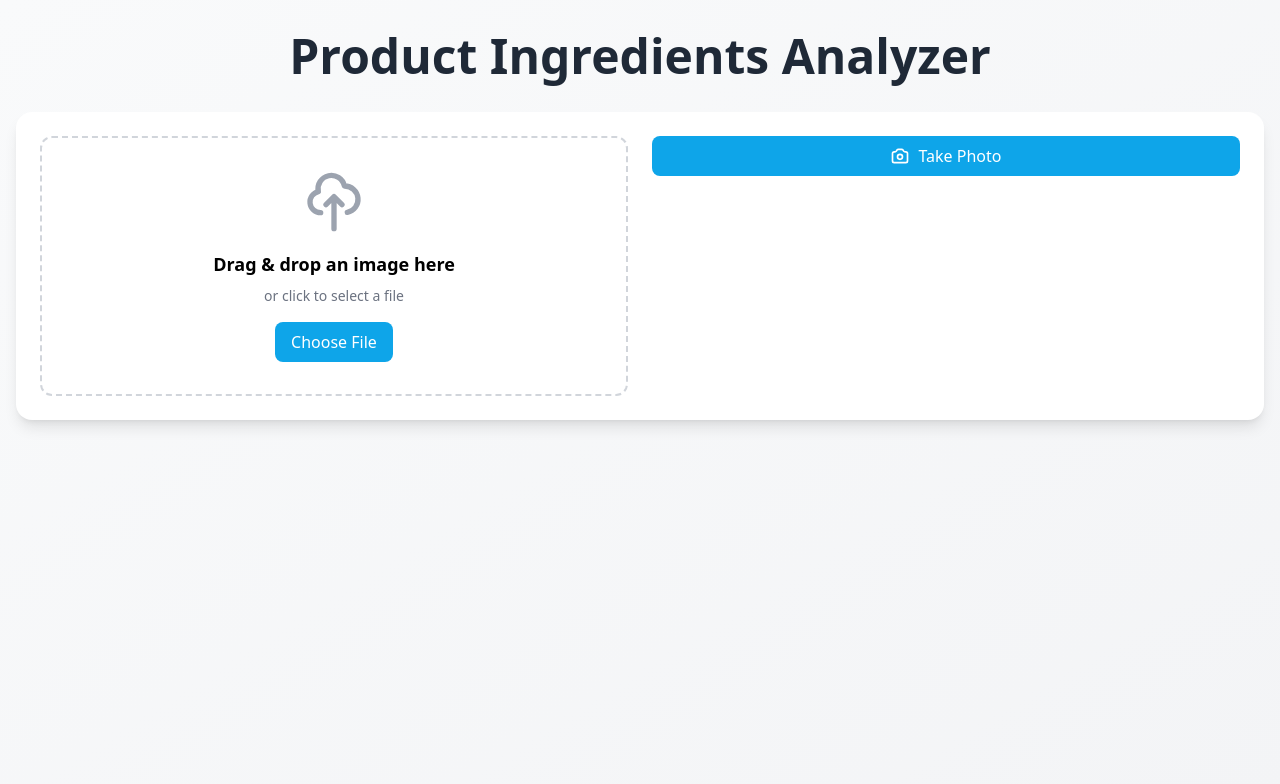
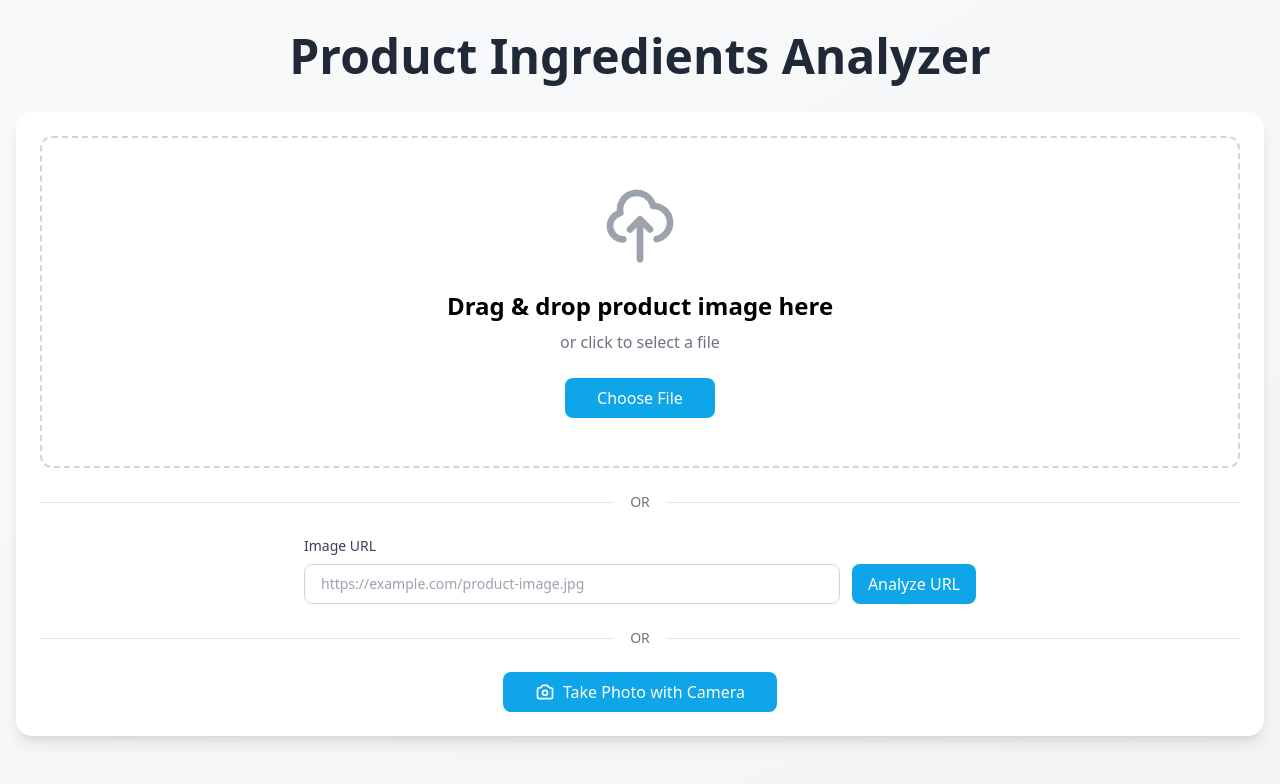
Before and after one commit to Vishal-Isharani/product-description-analyser-fe, a React (Vite) app: page / in a window 1280 px wide. Shown: the top 784 px of the page. Built offline with nearby package versions, Linux system fonts and the light colour scheme.

Commit message:
feat: Allow to analyze image with url

```diff
--- a/package.json
+++ b/package.json
@@ -14,7 +14,8 @@
     "react-dom": "^18.3.1",
     "react-dropzone": "^14.2.3",
     "react-webcam": "^7.2.0",
-    "axios": "^1.6.5"
+    "axios": "^1.6.5",
+    "react-router": "^7.1.1"
   },
   "devDependencies": {
     "@eslint/js": "^9.17.0",
--- a/src/App.jsx
+++ b/src/App.jsx
@@ -1,60 +1,15 @@
-import { useState } from 'react';
-import axios from 'axios';
-import ImageUpload from './components/ImageUpload';
-import CameraCapture from './components/CameraCapture';
-import IngredientsReport from './components/IngredientsReport';
+import { BrowserRouter as Router, Routes, Route } from 'react-router';
+import UploadPage from './pages/UploadPage';
+import ReportPage from './pages/ReportPage';
 
 function App() {
-  const [ingredients, setIngredients] = useState(null);
-  const [loading, setLoading] = useState(false);
-  const [error, setError] = useState(null);
-
-  const analyzeImage = async (imageFile) => {
-    setLoading(true);
-    setError(null);
-    try {
-      const formData = new FormData();
-      formData.append('file', imageFile);
-
-      const response = await axios.post('http://localhost:8000/analyze', formData);
-      setIngredients(response.data);
-      setLoading(false);
-    } catch (error) {
-      console.error('Error analyzing image:', error);
-      setError('Failed to analyze image. Please try again.');
-      setLoading(false);
-    }
-  };
-
   return (
-    <div className="min-h-screen bg-gradient-to-br from-gray-50 to-gray-100">
-      <div className="container mx-auto px-4 py-8">
-        <h1 className="text-4xl md:text-5xl font-bold text-center text-gray-800 mb-8">
-          Product Ingredients Analyzer
-        </h1>
-
-        <div className="bg-white rounded-2xl shadow-lg p-6 mb-8">
-          <div className="grid grid-cols-1 md:grid-cols-2 gap-6">
-            <div className="flex-1">
-              <ImageUpload onImageSelect={analyzeImage} />
-            </div>
-            <div className="flex-1">
-              <CameraCapture onCapture={analyzeImage} />
-            </div>
-          </div>
-        </div>
-
-        {(loading || ingredients || error) && (
-          <div className="bg-white rounded-2xl shadow-lg p-6 transition-all duration-300 ease-in-out">
-            <IngredientsReport
-              loading={loading}
-              ingredients={ingredients}
-              error={error}
-            />
-          </div>
-        )}
-      </div>
-    </div>
+    <Router>
+      <Routes>
+        <Route path="/" element={<UploadPage />} />
+        <Route path="/report" element={<ReportPage />} />
+      </Routes>
+    </Router>
   );
 }
 
--- a/src/components/CameraCapture.jsx
+++ b/src/components/CameraCapture.jsx
@@ -21,9 +21,9 @@ function CameraCapture({ onCapture }) {
   }, [webcamRef, onCapture]);
 
   return (
-    <div className="flex flex-col h-full">
+    <>
       <button
-        className="btn-primary flex items-center justify-center gap-2"
+        className="btn-primary flex items-center justify-center gap-2 px-8"
         onClick={() => setIsOpen(true)}
       >
         <svg
@@ -45,11 +45,11 @@ function CameraCapture({ onCapture }) {
             d="M15 13a3 3 0 11-6 0 3 3 0 016 0z"
           />
         </svg>
-        Take Photo
+        Take Photo with Camera
       </button>
 
       {isOpen && (
-        <div className="fixed inset-0 bg-black bg-opacity-50 flex items-center justify-center p-4 z-50">
+        <div className="fixed inset-0 bg-black bg-opacity-75 flex items-center justify-center p-4 z-50">
           <div className="bg-white rounded-2xl p-6 max-w-2xl w-full">
             <div className="relative">
               <Webcam
@@ -75,7 +75,7 @@ function CameraCapture({ onCapture }) {
           </div>
         </div>
       )}
-    </div>
+    </>
   );
 }
 
--- a/src/components/ImageUpload.jsx
+++ b/src/components/ImageUpload.jsx
@@ -21,8 +21,8 @@ function ImageUpload({ onImageSelect }) {
     <div
       {...getRootProps()}
       className={`
-        flex flex-col items-center justify-center p-8 border-2 border-dashed
-        rounded-xl cursor-pointer transition-all duration-200
+        flex flex-col items-center justify-center p-12 border-2 border-dashed
+        rounded-xl cursor-pointer transition-all duration-200 min-h-[300px]
         ${isDragActive
           ? 'border-primary-500 bg-primary-50'
           : 'border-gray-300 hover:border-primary-400 hover:bg-gray-50'
@@ -31,7 +31,7 @@ function ImageUpload({ onImageSelect }) {
     >
       <input {...getInputProps()} />
       <svg
-        className={`w-16 h-16 mb-4 ${isDragActive ? 'text-primary-500' : 'text-gray-400'}`}
+        className={`w-20 h-20 mb-6 ${isDragActive ? 'text-primary-500' : 'text-gray-400'}`}
         fill="none"
         stroke="currentColor"
         viewBox="0 0 24 24"
@@ -43,11 +43,11 @@ function ImageUpload({ onImageSelect }) {
           d="M7 16a4 4 0 01-.88-7.903A5 5 0 1115.9 6L16 6a5 5 0 011 9.9M15 13l-3-3m0 0l-3 3m3-3v12"
         />
       </svg>
-      <h3 className="text-lg font-semibold mb-2">
-        {isDragActive ? 'Drop the image here' : 'Drag & drop an image here'}
+      <h3 className="text-2xl font-semibold mb-2">
+        {isDragActive ? 'Drop the image here' : 'Drag & drop product image here'}
       </h3>
-      <p className="text-sm text-gray-500 mb-4">or click to select a file</p>
-      <button className="btn-primary">
+      <p className="text-base text-gray-500 mb-6">or click to select a file</p>
+      <button className="btn-primary px-8">
         Choose File
       </button>
     </div>
--- /dev/null
+++ b/src/components/ImageUrlInput.jsx
@@ -0,0 +1,50 @@
+import { useState } from 'react';
+import PropTypes from 'prop-types';
+
+function ImageUrlInput({ onUrlSubmit }) {
+  const [url, setUrl] = useState('');
+
+  const handleSubmit = (e) => {
+    e.preventDefault();
+    if (url.trim()) {
+      onUrlSubmit(url.trim());
+      setUrl('');
+    }
+  };
+
+  return (
+    <form onSubmit={handleSubmit} className="w-full">
+      <div className="flex flex-col items-center space-y-4">
+        <div className="w-full max-w-2xl">
+          <label htmlFor="image-url" className="block text-sm font-medium text-gray-700 mb-2">
+            Image URL
+          </label>
+          <div className="flex gap-3">
+            <input
+              type="url"
+              id="image-url"
+              value={url}
+              onChange={(e) => setUrl(e.target.value)}
+              placeholder="https://example.com/product-image.jpg"
+              className="flex-1 min-w-0 block w-full px-4 py-2 rounded-lg border border-gray-300 focus:ring-2 focus:ring-primary-500 focus:border-primary-500 sm:text-sm"
+              required
+            />
+            <button
+              type="submit"
+              className="btn-primary whitespace-nowrap"
+              disabled={!url.trim()}
+            >
+              Analyze URL
+            </button>
+          </div>
+        </div>
+      </div>
+    </form>
+  );
+}
+
+ImageUrlInput.propTypes = {
+  onUrlSubmit: PropTypes.func.isRequired,
+};
+
+export default ImageUrlInput;
--- /dev/null
+++ b/src/pages/ReportPage.jsx
@@ -0,0 +1,54 @@
+import { useLocation, useNavigate } from 'react-router';
+import IngredientsReport from '../components/IngredientsReport';
+
+function ReportPage() {
+  const location = useLocation();
+  const navigate = useNavigate();
+  const ingredients = location.state?.data;
+
+  if (!ingredients) {
+    navigate('/');
+    return null;
+  }
+
+  return (
+    <div className="min-h-screen bg-gradient-to-br from-gray-50 to-gray-100">
+      <div className="container mx-auto px-4 py-8">
+        <div className="flex justify-between items-center mb-8">
+          <h1 className="text-3xl md:text-4xl font-bold text-gray-800">
+            Analysis Report
+          </h1>
+          <button
+            onClick={() => navigate('/')}
+            className="btn-primary flex items-center gap-2"
+          >
+            <svg
+              className="w-5 h-5"
+              fill="none"
+              stroke="currentColor"
+              viewBox="0 0 24 24"
+            >
+              <path
+                strokeLinecap="round"
+                strokeLinejoin="round"
+                strokeWidth={2}
+                d="M10 19l-7-7m0 0l7-7m-7 7h18"
+              />
+            </svg>
+            Analyze Another Product
+          </button>
+        </div>
+
+        <div className="bg-white rounded-2xl shadow-lg p-6 transition-all duration-300 ease-in-out">
+          <IngredientsReport
+            loading={false}
+            ingredients={ingredients}
+            error={null}
+          />
+        </div>
+      </div>
+    </div>
+  );
+}
+
+export default ReportPage;
--- /dev/null
+++ b/src/pages/UploadPage.jsx
@@ -0,0 +1,75 @@
+import { useNavigate } from 'react-router';
+import axios from 'axios';
+import ImageUpload from '../components/ImageUpload';
+import CameraCapture from '../components/CameraCapture';
+import ImageUrlInput from '../components/ImageUrlInput';
+
+function UploadPage() {
+  const navigate = useNavigate();
+
+  const handleAnalysis = async (data) => {
+    try {
+      navigate('/report', { state: { data } });
+    } catch (error) {
+      console.error('Error:', error);
+    }
+  };
+
+  const analyzeImage = async (imageFile) => {
+    try {
+      const formData = new FormData();
+      formData.append('file', imageFile);
+      const response = await axios.post('http://localhost:8000/analyze', formData);
+      handleAnalysis(response.data);
+    } catch (error) {
+      console.error('Error analyzing image:', error);
+    }
+  };
+
+  const analyzeImageUrl = async (url) => {
+    try {
+      const response = await axios.post('http://localhost:8000/analyze-url', { url });
+      handleAnalysis(response.data);
+    } catch (error) {
+      console.error('Error analyzing image URL:', error);
+    }
+  };
+
+  return (
+    <div className="min-h-screen bg-gradient-to-br from-gray-50 to-gray-100">
+      <div className="container mx-auto px-4 py-8">
+        <h1 className="text-4xl md:text-5xl font-bold text-center text-gray-800 mb-8">
+          Product Ingredients Analyzer
+        </h1>
+
+        <div className="bg-white rounded-2xl shadow-lg p-6 mb-8">
+          <div className="space-y-6">
+            <ImageUpload onImageSelect={analyzeImage} />
+            <div className="relative">
+              <div className="absolute inset-0 flex items-center">
+                <div className="w-full border-t border-gray-200"></div>
+              </div>
+              <div className="relative flex justify-center">
+                <span className="bg-white px-4 text-sm text-gray-500">OR</span>
+              </div>
+            </div>
+            <ImageUrlInput onUrlSubmit={analyzeImageUrl} />
+            <div className="relative">
+              <div className="absolute inset-0 flex items-center">
+                <div className="w-full border-t border-gray-200"></div>
+              </div>
+              <div className="relative flex justify-center">
+                <span className="bg-white px-4 text-sm text-gray-500">OR</span>
+              </div>
+            </div>
+            <div className="flex justify-center">
+              <CameraCapture onCapture={analyzeImage} />
+            </div>
+          </div>
+        </div>
+      </div>
+    </div>
+  );
+}
+
+export default UploadPage;
```
Also changed, not shown: 1 other file (tests, documents, lock files or other folders).
